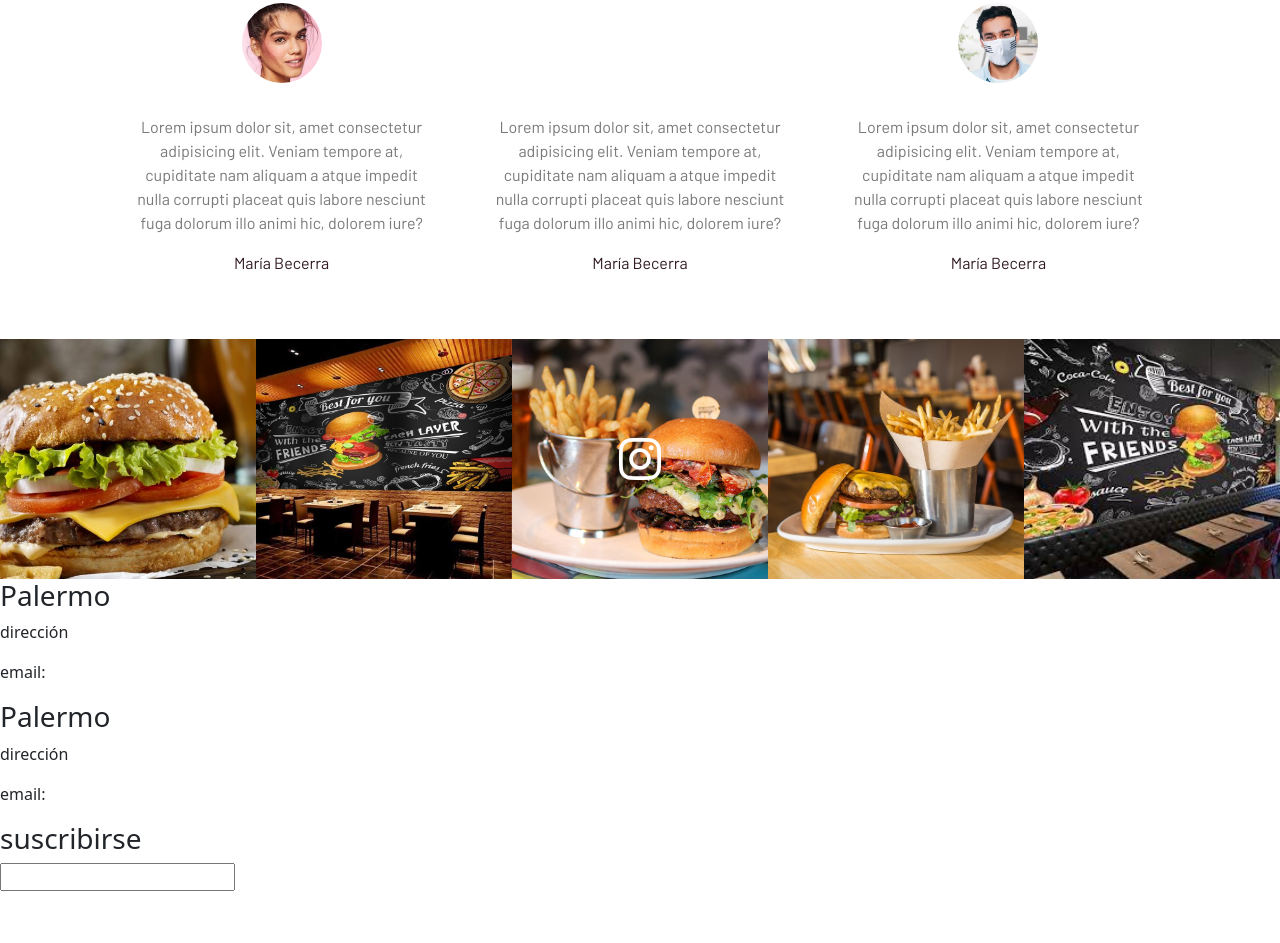
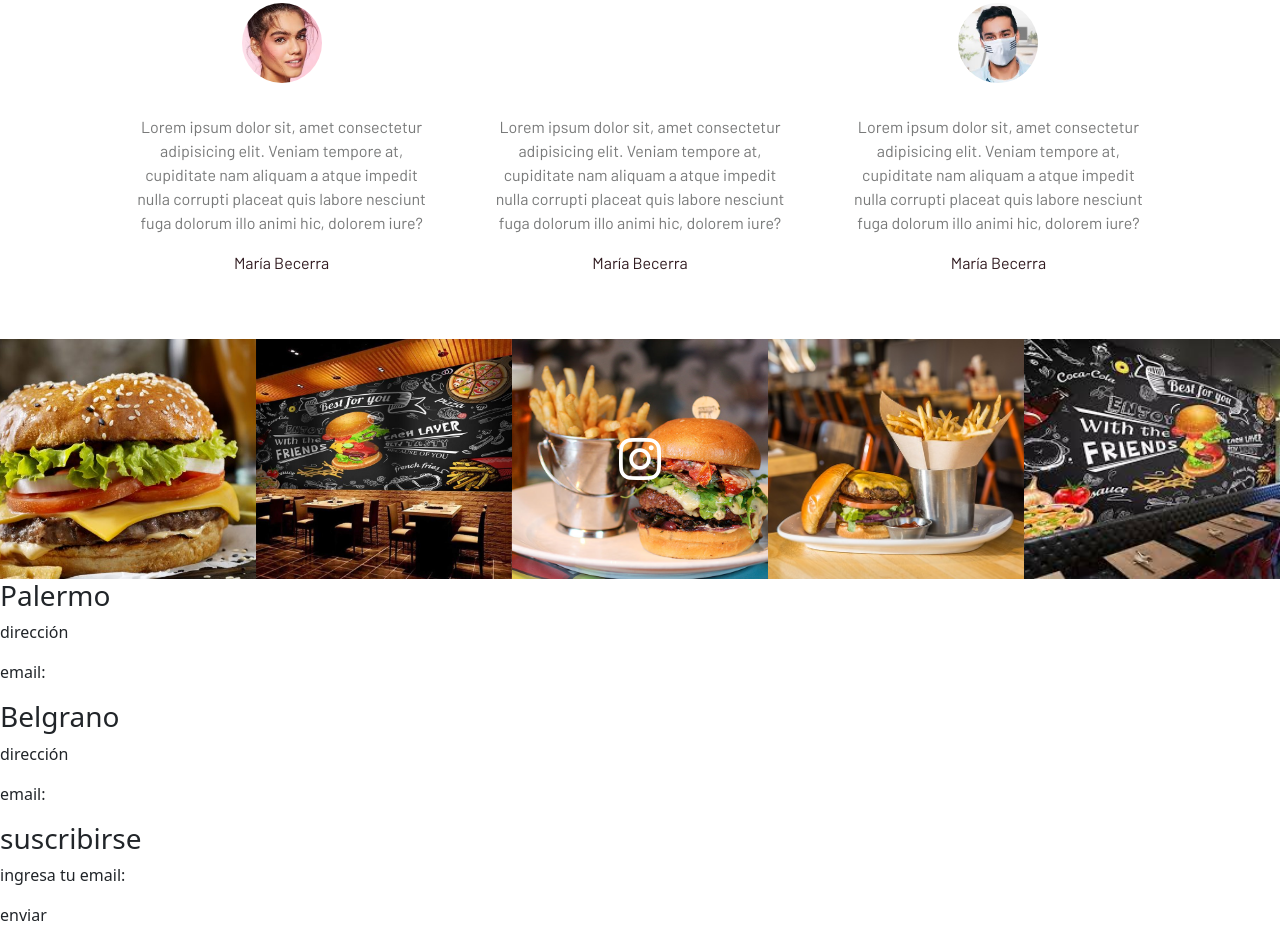
Before and after one commit to Joaquinviretti/JS-ecommerce, a website: page index.html in a window 1280 px wide. Shown: the part 3075-4018 px from the top of the page. Before the commit the page ends 3966 px from the top, so only its background shows below. Drawn offline with nearby package versions, Linux system fonts and the light colour scheme; a web font is replaced by a local one.

Commit message:
termino footer

```diff
--- a/index.html
+++ b/index.html
@@ -275,20 +275,21 @@
   </section>
 
   <footer>
-    <div class="ubicacion">
-      <div class="palermo">
+    <div class="contacto">
+      <div class="ubicacion">
         <h3>Palermo</h3>
         <p>dirección</p>
         <p>email: </p>
       </div>
-      <div class="belgrano">
-        <h3>Palermo</h3>
+      <div class="ubicacion">
+        <h3>Belgrano</h3>
         <p>dirección</p>
         <p>email: </p>
       </div>
-      <div class="suscribirse">
+      <div class="ubicacion">
         <h3>suscribirse</h3>
-        <input type="text">
+        <p>ingresa tu email:</p>
+        <p>enviar</p>
       </div>
     </div>
   </footer>
```
